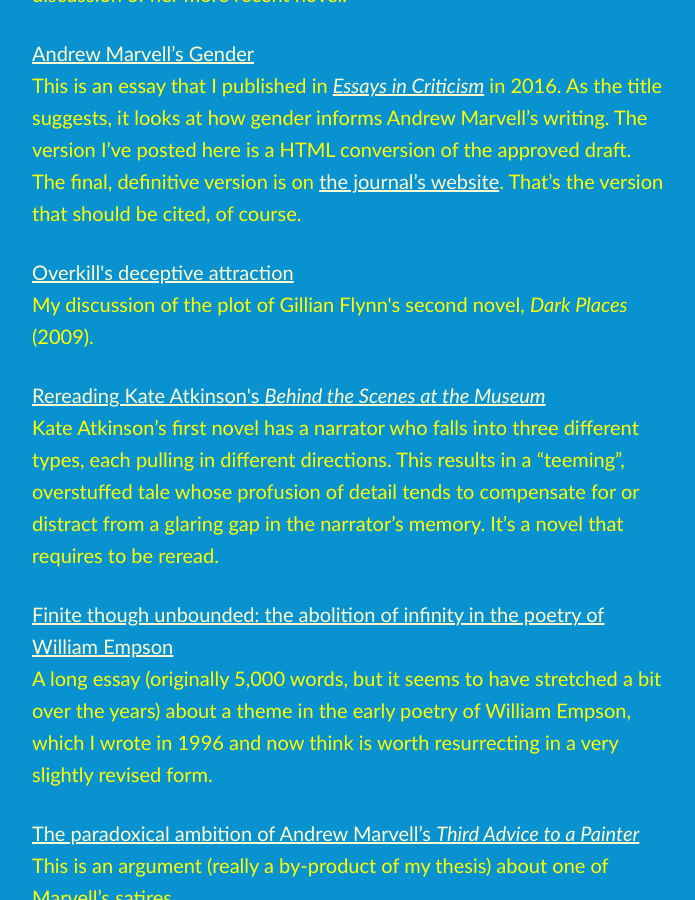
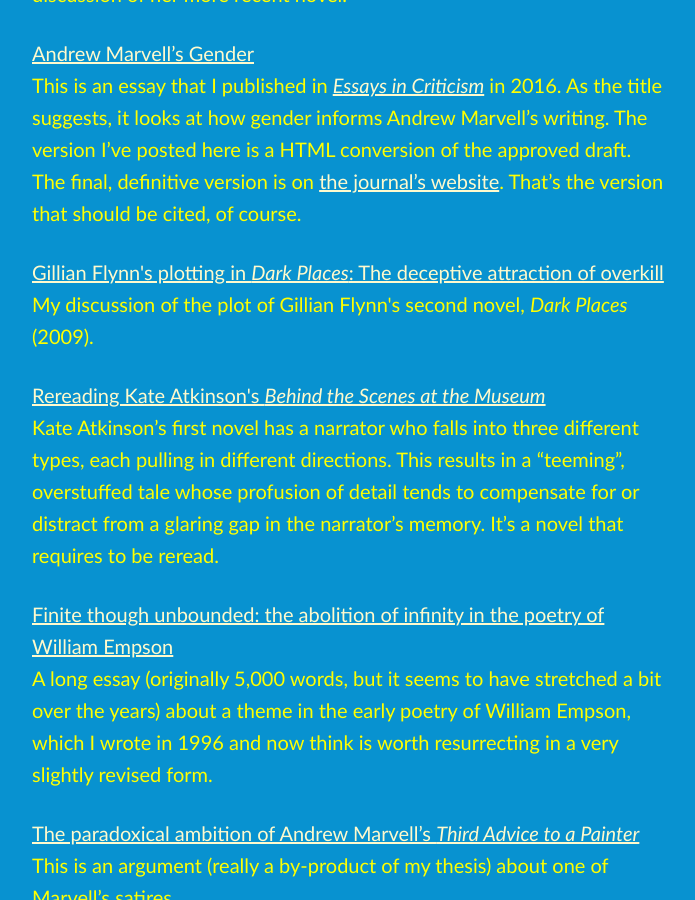
Before and after one commit to artkavanagh/github.io, a Jekyll site: the page index.html, which Jekyll copies as it is, in a window 1280 px wide and 900 px high, scrolled down 2406 px. Shown: the whole window, without its empty margins (292-987 px from the left). Built offline with Jekyll 4.4.1, drawn with Linux system fonts in a browser that asks for light colours.

Commit message:
Update index.html

```diff
--- a/index.html
+++ b/index.html
@@ -53,7 +53,7 @@
 <p><a href="https://www.artkavanagh.ie/Marvell-gender.html">Andrew Marvell’s Gender</a><br />
 This is an essay that I published in <a href="https://www.doi.org/10.1093/escrit/cgw006"><cite>Essays in Criticism</cite></a> in 2016. As the title suggests, it looks at how gender informs Andrew Marvell’s writing. The version I’ve posted here is a HTML conversion of the approved draft. The final, definitive version is on <a href="https://www.doi.org/10.1093/escrit/cgw006">the journal’s website</a>. That’s the version that should be cited, of course.</p>
 
-<p><a href="https://medium.com/@artkavanagh/overkills-deceptive-attraction-852b5b04843f">Overkill&apos;s deceptive attraction</a><br />
+<p><a href="https://medium.com/@artkavanagh/overkills-deceptive-attraction-852b5b04843f">Gillian Flynn&apos;s plotting in <cite>Dark Places</cite>: The deceptive attraction of overkill</a><br />
 My discussion of the plot of Gillian Flynn&apos;s second novel, <cite>Dark Places</cite> (2009).</p>
 <p><a href="https://medium.com/@artkavanagh/rereading-kate-atkinsons-behind-the-scenes-at-the-museum-7e4635c9cc30">Rereading Kate Atkinson&apos;s <cite>Behind the Scenes at the Museum</cite></a><br />
 Kate Atkinson’s first novel has a narrator who falls into three different types, each pulling in different directions. This results in a “teeming”, overstuffed tale whose profusion of detail tends to compensate for or distract from a glaring gap in the narrator’s memory. It’s a novel that requires to be reread.</p>
```
